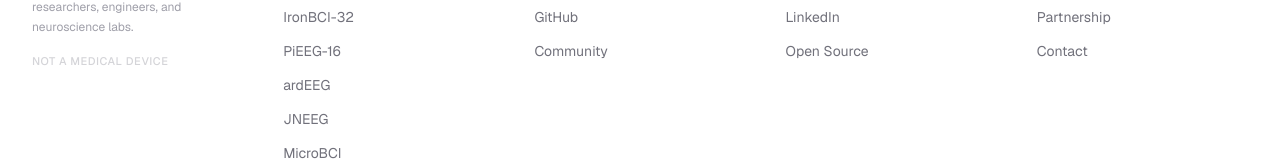
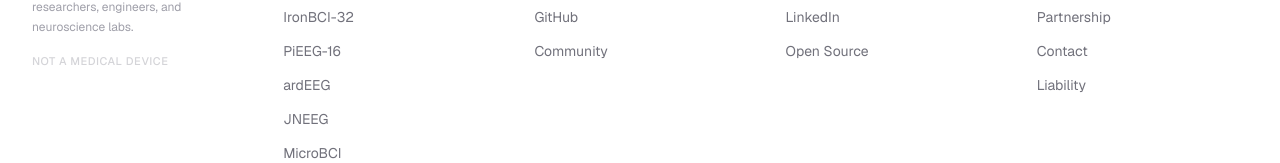
Before and after one commit to pieeg-club/PiEEG-com, a Next.js app: page / in a window 1280 px wide. Shown: the part 5576-5739 px from the top of the page. Built offline with nearby package versions, Linux system fonts and the light colour scheme.

Commit message:
add liability link to footer

```diff
--- a/src/components/Footer.tsx
+++ b/src/components/Footer.tsx
@@ -28,6 +28,7 @@ const footerLinks = {
     { label: "News", href: "/news" },
     { label: "Partnership", href: "/partnership" },
     { label: "Contact", href: "/contact" },
+    { label: "Liability", href: "/liability" },
   ],
 };
 
```
